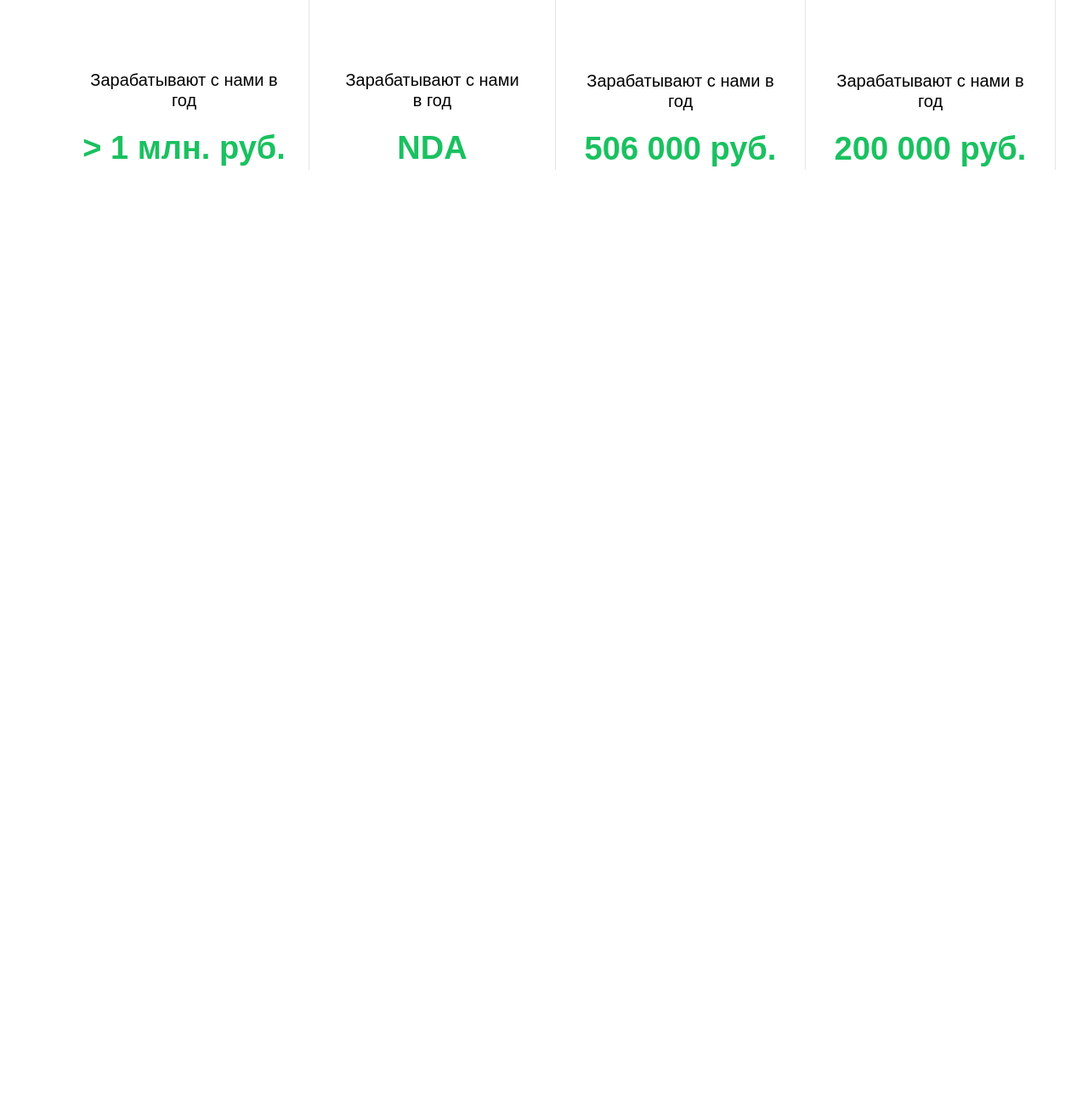
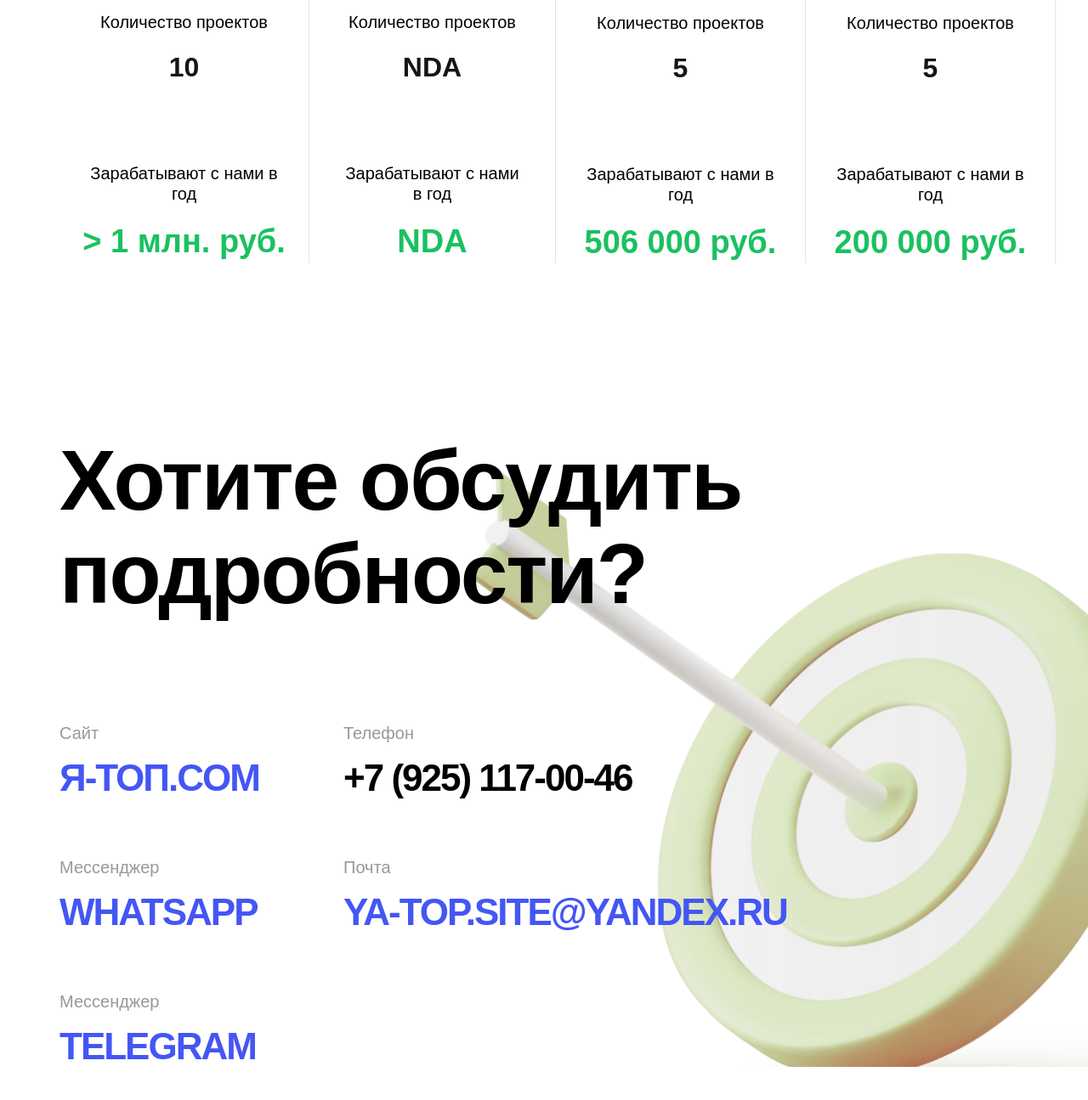
Before and after one commit to Navruzbek2103/TOP, a plain HTML site: page index.html in a window 1280 px wide. Shown: the part 10659-11954 px from the top of the page at 85% size. Before the commit the page ends 10959 px from the top, so only its background shows below. Drawn offline with Linux system fonts and the light colour scheme; a web font is replaced by a local one.

Commit message:
Added footer section

```diff
--- a/css/main.css
+++ b/css/main.css
@@ -20,7 +20,7 @@ html {
   scroll-behavior: smooth;
 }
 body {
-  margin: 0 0 100px; /* bottom = footer height */
+  margin: 0 0 926px; /* bottom = footer height */
   font-family: "TT Hoves Pro Trial", sans-serif;
   font-weight: 400;
   font-size: 16px;
@@ -29,7 +29,7 @@ body {
   position: absolute;
   left: 0;
   bottom: 0;
-  height: 100px;
+  height: 926px;
   width: 100%;
 }
 
@@ -741,6 +741,7 @@ ol {
   display: flex;
   flex-direction: column;
   gap: 36px;
+  margin-bottom: 200px;
 }
 
 .work-wrapper-box-item {
@@ -801,6 +802,7 @@ ol {
 .partners-wrapper-list {
   display: flex;
   /* justify-content: space-between; */
+  padding-bottom: 200px;
 }
 
 .partners-wrapper-item {
@@ -904,22 +906,92 @@ ol {
 
 /* Partners section end */
 
-/* section start */
-/* section end */
+/* MAIN END */
 
-/* section start */
-/* section end */
+/* FOOTER START */
 
-/* section start */
-/* section end */
+.footer-container-big{
+  background-image: url("./../images/footer-bg.png");
+  background-repeat: no-repeat;
+  background-position: right 45px;
+  background-size: contain;
+}
 
-/* section start */
-/* section end */
+.footer-title {
+  font-family: "TT Hoves Pro Trial", sans-serif;
+  font-weight: 600;
+  font-size: 100px;
+  line-height: 110px;
+  letter-spacing: -2px;
+  color: #000;
+  margin-bottom: 120px;
+}
 
-/* section start */
-/* section end */
+.footer-wrapper {
+  max-width: 860px;
+  width: 100%;
+  display: flex;
+  justify-content: space-between;
+}
 
-/* section start */
-/* section end */
+.footer-wrapper-socialList {
+  max-width: 250px;
+  display: flex;
+  flex-direction: column;
+  gap: 68px;
+  width: 100%;
+  /* border: 1px solid red; */
+}
 
-/* MAIN END */
+.footer-wrapper-socialItem-text {
+  font-family: "TT Hoves Pro Trial", sans-serif;
+  font-weight: 400;
+  font-size: 20px;
+  line-height: 26px;
+  color: #9a9797;
+  margin-bottom: 16px;
+}
+
+.footer-wrapper-socialItem-link {
+  display: inline-block;
+  font-family: "TT Hoves Pro Trial", sans-serif;
+  font-weight: 600;
+  font-size: 44px;
+  line-height: 48px;
+  text-transform: uppercase;
+  letter-spacing: -2px;
+  color: #4456f4;
+}
+
+.footer-wrapper-connectList {
+  width: 526px;
+  display: flex;
+  flex-direction: column;
+  gap: 68px;
+}
+
+.footer-wrapper-connectItem:first-child .footer-wrapper-connectItem-link{
+  color: #000;
+}
+
+.footer-wrapper-connectItem-text {
+  font-family: "TT Hoves Pro Trial", sans-serif;
+  font-weight: 400;
+  font-size: 20px;
+  line-height: 26px;
+  color: #9a9797;
+  margin-bottom: 16px;
+}
+
+.footer-wrapper-connectItem-link {
+  display: inline-block;
+  font-family: "TT Hoves Pro Trial", sans-serif;
+  font-weight: 600;
+  font-size: 44px;
+  line-height: 48px;
+  color: #4456f4;
+  text-transform: uppercase;
+  letter-spacing: -2px;
+}
+
+/* FOOTER END */
--- a/index.html
+++ b/index.html
@@ -680,10 +680,58 @@
         </div>
       </section>
       <!-- Partners section end -->
-
-      <!-- Offer section start -->
-      <!-- Offer section end -->
     </main>
-    <footer class="footer"></footer>
+    <footer class="footer">
+      <div class="container-big footer-container-big">
+        <div class="container">
+          <h2 class="footer-title">Хотите обсудить подробности?</h2>
+          <div class="footer-wrapper">
+            <ul class="footer-wrapper-socialList">
+              <li class="footer-wrapper-socialItem">
+                <p class="footer-wrapper-socialItem-text">Сайт</p>
+                <a
+                  href=""
+                  class="footer-wrapper-socialItem-link"
+                  target="_blank"
+                  >я-топ.com</a
+                >
+              </li>
+              <li class="footer-wrapper-socialItem">
+                <p class="footer-wrapper-socialItem-text">Мессенджер</p>
+                <a
+                  href=""
+                  class="footer-wrapper-socialItem-link"
+                  target="_blank"
+                  >WhatsApp</a
+                >
+              </li>
+              <li class="footer-wrapper-socialItem">
+                <p class="footer-wrapper-socialItem-text">Мессенджер</p>
+                <a
+                  href=""
+                  class="footer-wrapper-socialItem-link"
+                  target="_blank"
+                  >telegram</a
+                >
+              </li>
+            </ul>
+            <ul class="footer-wrapper-connectList">
+              <li class="footer-wrapper-connectItem">
+                <p class="footer-wrapper-connectItem-text">Телефон</p>
+                <a href="" class="footer-wrapper-connectItem-link">
+                  +7 (925) 117-00-46
+                </a>
+              </li>
+              <li class="footer-wrapper-connectItem">
+                <p class="footer-wrapper-connectItem-text">Почта</p>
+                <a href="" class="footer-wrapper-connectItem-link">
+                  ya-top.site@yandex.ru
+                </a>
+              </li>
+            </ul>
+          </div>
+        </div>
+      </div>
+    </footer>
   </body>
 </html>
```
Also changed, not shown: images/footer-bg.png (added).
